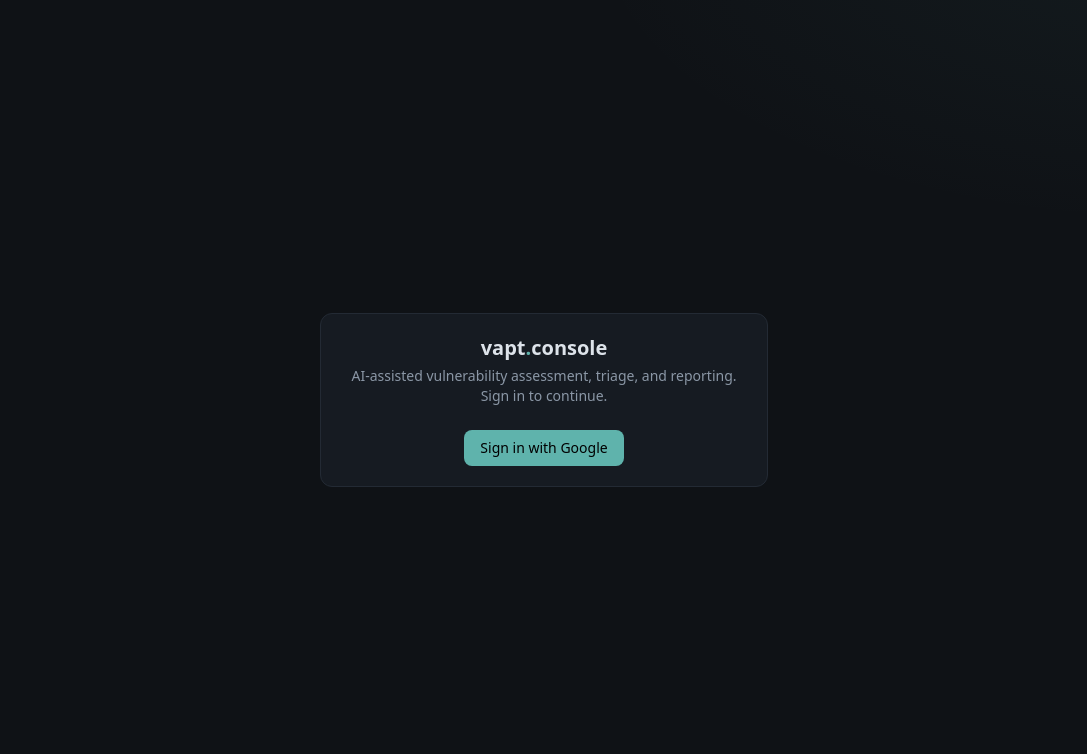
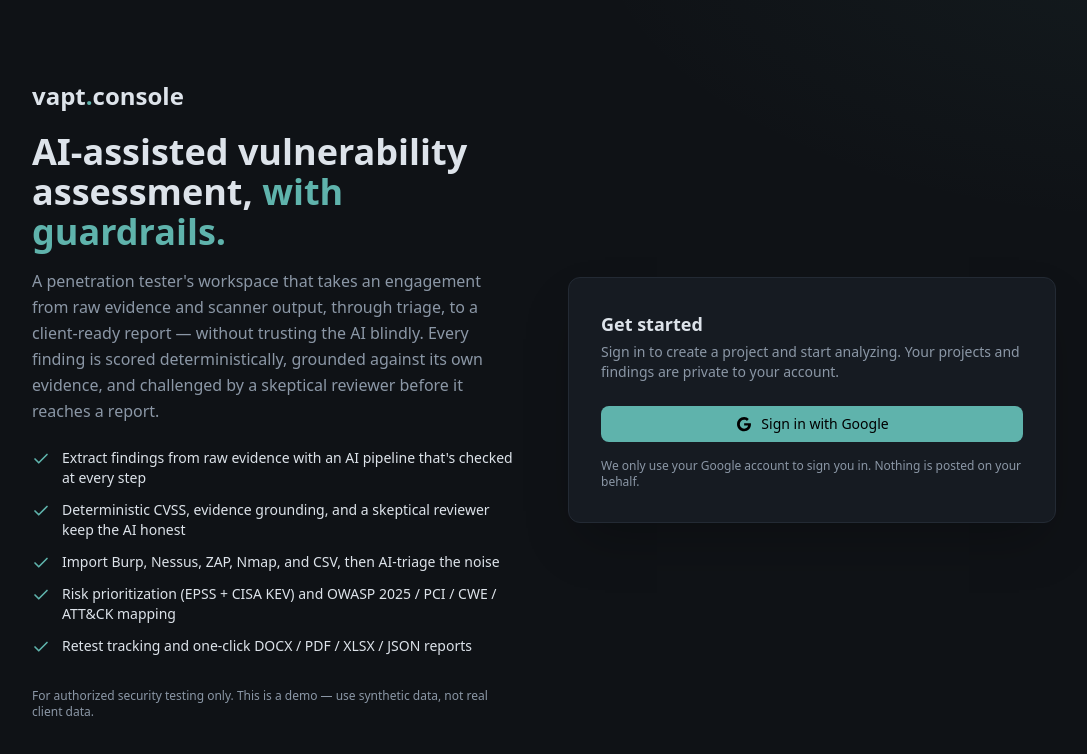
Before and after one commit to Sr7nyx/vapt-ai-assistant, a Next.js app in the folder frontend/: page / in a window 1280 px wide. Shown: the top 754 px of the page, without its empty margins (96-1183 px from the left). Built offline with nearby package versions, Linux system fonts and the light colour scheme; no server answers.

Commit message:
Add files via upload

```diff
--- /dev/null
+++ b/frontend/src/components/MultiSelect.tsx
@@ -0,0 +1,54 @@
+"use client";
+import { useEffect, useRef, useState } from "react";
+
+export default function MultiSelect({
+  options,
+  selected,
+  onChange,
+  placeholder = "Choose options",
+}: {
+  options: string[];
+  selected: string[];
+  onChange: (v: string[]) => void;
+  placeholder?: string;
+}) {
+  const [open, setOpen] = useState(false);
+  const ref = useRef<HTMLDivElement>(null);
+
+  useEffect(() => {
+    const onDoc = (e: MouseEvent) => {
+      if (ref.current && !ref.current.contains(e.target as Node)) setOpen(false);
+    };
+    document.addEventListener("mousedown", onDoc);
+    return () => document.removeEventListener("mousedown", onDoc);
+  }, []);
+
+  const toggle = (o: string) => onChange(selected.includes(o) ? selected.filter((x) => x !== o) : [...selected, o]);
+
+  return (
+    <div className="relative" ref={ref}>
+      <button type="button" className="input flex items-center justify-between" onClick={() => setOpen((v) => !v)}>
+        <span className={selected.length ? "" : "text-muted"}>
+          {selected.length ? `${selected.length} selected` : placeholder}
+        </span>
+        <svg width="14" height="14" viewBox="0 0 24 24" fill="none" stroke="currentColor" strokeWidth="2" strokeLinecap="round" strokeLinejoin="round" className="text-muted">
+          <path d="m6 9 6 6 6-6" />
+        </svg>
+      </button>
+      {open && (
+        <div className="absolute z-30 mt-1 w-full bg-surface border border-border rounded-lg p-1 max-h-60 overflow-auto shadow-xl">
+          {options.length === 0 ? (
+            <div className="px-3 py-2 text-sm text-muted">No options</div>
+          ) : (
+            options.map((o) => (
+              <label key={o} className="flex items-center gap-2 px-3 py-1.5 text-sm hover:bg-white/5 rounded cursor-pointer">
+                <input type="checkbox" checked={selected.includes(o)} onChange={() => toggle(o)} />
+                {o}
+              </label>
+            ))
+          )}
+        </div>
+      )}
+    </div>
+  );
+}
--- /dev/null
+++ b/frontend/src/components/RetestModal.tsx
@@ -0,0 +1,89 @@
+"use client";
+import { useState } from "react";
+import Modal from "./Modal";
+import { Spinner } from "./Loading";
+
+const OUTCOMES = ["Fixed", "Open", "Partially Fixed", "Regressed", "Accepted Risk"];
+
+export default function RetestModal({
+  title,
+  onSubmit,
+  onClose,
+}: {
+  title: string;
+  onSubmit: (payload: {
+    retest_status: string;
+    retester: string;
+    retest_date: string;
+    retest_evidence: string;
+    note: string;
+  }) => Promise<void>;
+  onClose: () => void;
+}) {
+  const [retest_status, setStatus] = useState(OUTCOMES[0]);
+  const [retester, setRetester] = useState("");
+  const [retest_date, setDate] = useState("");
+  const [retest_evidence, setEvidence] = useState("");
+  const [note, setNote] = useState("");
+  const [saving, setSaving] = useState(false);
+
+  const submit = async () => {
+    setSaving(true);
+    try {
+      await onSubmit({ retest_status, retester, retest_date, retest_evidence, note });
+    } finally {
+      setSaving(false);
+    }
+  };
+
+  return (
+    <Modal
+      title="Record retest"
+      onClose={onClose}
+      footer={
+        <>
+          <button className="btn-sm" onClick={onClose}>Cancel</button>
+          <button className="btn" onClick={submit} disabled={saving}>
+            {saving ? (
+              <span className="flex items-center gap-2">
+                <Spinner /> Saving
+              </span>
+            ) : (
+              "Save retest"
+            )}
+          </button>
+        </>
+      }
+    >
+      <div className="grid gap-3">
+        <div className="text-sm text-muted">{title}</div>
+        <label className="grid gap-1">
+          <span className="text-muted text-xs">Outcome</span>
+          <select className="input" value={retest_status} onChange={(e) => setStatus(e.target.value)}>
+            {OUTCOMES.map((s) => (
+              <option key={s}>{s}</option>
+            ))}
+          </select>
+        </label>
+        <div className="grid grid-cols-2 gap-3">
+          <label className="grid gap-1">
+            <span className="text-muted text-xs">Retester</span>
+            <input className="input" value={retester} onChange={(e) => setRetester(e.target.value)} />
+          </label>
+          <label className="grid gap-1">
+            <span className="text-muted text-xs">Date</span>
+            <input className="input" type="date" value={retest_date} onChange={(e) => setDate(e.target.value)} />
+          </label>
+        </div>
+        <label className="grid gap-1">
+          <span className="text-muted text-xs">Evidence</span>
+          <textarea className="input min-h-20 font-mono text-xs" value={retest_evidence} onChange={(e) => setEvidence(e.target.value)} />
+        </label>
+        <label className="grid gap-1">
+          <span className="text-muted text-xs">Note</span>
+          <textarea className="input min-h-16" value={note} onChange={(e) => setNote(e.target.value)} />
+        </label>
+      </div>
+    </Modal>
+  );
+}
--- a/frontend/src/components/SignInGate.tsx
+++ b/frontend/src/components/SignInGate.tsx
@@ -1,19 +1,61 @@
 "use client";
 import { signIn } from "next-auth/react";
 
+const FEATURES = [
+  "Extract findings from raw evidence with an AI pipeline that's checked at every step",
+  "Deterministic CVSS, evidence grounding, and a skeptical reviewer keep the AI honest",
+  "Import Burp, Nessus, ZAP, Nmap, and CSV, then AI-triage the noise",
+  "Risk prioritization (EPSS + CISA KEV) and OWASP 2025 / PCI / CWE / ATT&CK mapping",
+  "Retest tracking and one-click DOCX / PDF / XLSX / JSON reports",
+];
+
 export default function SignInGate() {
   return (
-    <div className="min-h-screen flex items-center justify-center p-6">
-      <div className="card max-w-md text-center">
-        <div className="text-xl font-semibold mb-1">
-          vapt<span className="text-accent">.</span>console
+    <div className="min-h-screen w-full flex items-center justify-center p-6">
+      <div className="w-full max-w-5xl grid lg:grid-cols-2 gap-12 items-center">
+        <div className="animate-in">
+          <div className="text-2xl font-semibold mb-5">
+            vapt<span className="text-accent">.</span>console
+          </div>
+          <h1 className="text-3xl sm:text-4xl font-bold leading-tight mb-4">
+            AI-assisted vulnerability assessment, <span className="text-accent">with guardrails.</span>
+          </h1>
+          <p className="text-muted mb-6 leading-relaxed">
+            A penetration tester's workspace that takes an engagement from raw evidence and scanner output, through
+            triage, to a client-ready report — without trusting the AI blindly. Every finding is scored
+            deterministically, grounded against its own evidence, and challenged by a skeptical reviewer before it
+            reaches a report.
+          </p>
+          <ul className="grid gap-3 mb-8">
+            {FEATURES.map((t, i) => (
+              <li key={i} className="flex gap-3 text-sm">
+                <svg width="18" height="18" viewBox="0 0 24 24" fill="none" stroke="currentColor" strokeWidth="2.2" strokeLinecap="round" strokeLinejoin="round" className="text-accent shrink-0 mt-0.5">
+                  <path d="M20 6 9 17l-5-5" />
+                </svg>
+                <span>{t}</span>
+              </li>
+            ))}
+          </ul>
+          <p className="text-xs text-muted">
+            For authorized security testing only. This is a demo — use synthetic data, not real client data.
+          </p>
         </div>
-        <p className="text-muted mb-6 text-sm">
-          AI-assisted vulnerability assessment, triage, and reporting. Sign in to continue.
-        </p>
-        <button className="btn" onClick={() => signIn("google")}>
-          Sign in with Google
-        </button>
+
+        <div className="card p-8 shadow-2xl animate-in">
+          <h2 className="text-lg font-semibold mb-1">Get started</h2>
+          <p className="text-muted text-sm mb-6">
+            Sign in to create a project and start analyzing. Your projects and findings are private to your account.
+          </p>
+          <button className="btn w-full flex items-center justify-center gap-2" onClick={() => signIn("google")}>
+            <svg width="18" height="18" viewBox="0 0 24 24">
+              <path fill="currentColor" d="M21.35 11.1h-9.17v2.98h5.27c-.23 1.4-1.6 4.1-5.27 4.1-3.17 0-5.76-2.62-5.76-5.85s2.59-5.85 5.76-5.85c1.8 0 3.01.77 3.7 1.43l2.52-2.43C16.9 3.6 14.76 2.7 12.18 2.7 6.98 2.7 2.7 6.98 2.7 12.18s4.28 9.48 9.48 9.48c5.47 0 9.1-3.85 9.1-9.27 0-.62-.07-1.1-.17-1.29z" />
+            </svg>
+            Sign in with Google
+          </button>
+          <p className="text-xs text-muted mt-4">
+            We only use your Google account to sign you in. Nothing is posted on your behalf.
+          </p>
+        </div>
       </div>
     </div>
   );
```
